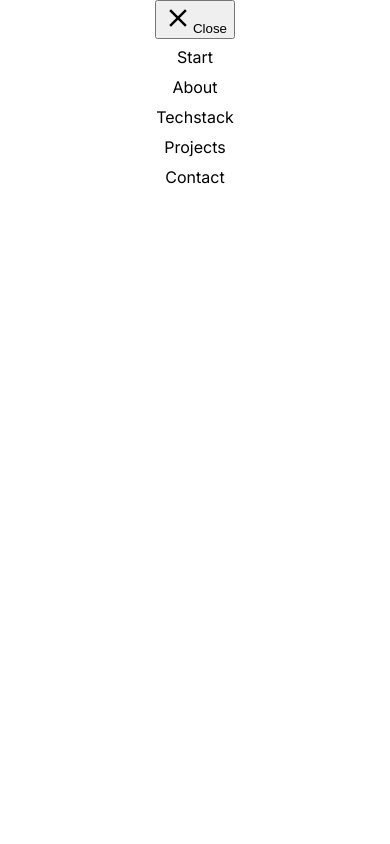
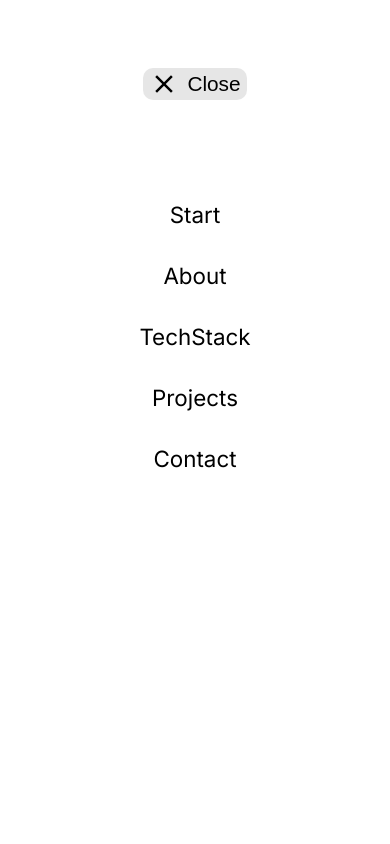
Before and after one commit to Reonharudo/dev-portfolio, a Next.js app: page / in a window 390 px wide. Both pictures are taken after a click on the picture 343 px from the left and 47 px from the top of the page. Shown: the top 844 px of the page. Built offline with nearby package versions, Linux system fonts and the light colour scheme.

Commit message:
Impl animation to mobile navigation bar

```diff
--- a/src/app/globals.css
+++ b/src/app/globals.css
@@ -7,6 +7,7 @@ body {
     --font-color: #000000;
     --main-background: #ffffff;
     --background-1: #e6e6e6;
+    --background-1-hover: #d8d8d8;
 }
 
 html {
--- a/src/components/ResponsiveNavigationBar/MobileNavigationBar/MobileNavigationBar.module.css
+++ b/src/components/ResponsiveNavigationBar/MobileNavigationBar/MobileNavigationBar.module.css
@@ -1,13 +1,94 @@
+/* Structure */
 .navigation_container {
     background-color: var(--main-background);
     position: fixed;
     inset: 0; /* shorthand for top right left bottom */
+
+    display: flex;
+    flex-direction: column;
+    justify-content: center;
+    align-items: center;
+    animation-name: slide_from_top;
+    animation-duration: 1s;
 }
 
-.content {
+@keyframes slide_from_top {
+    from {
+        height: 0vh;
+    }
+    to {
+        height: 100vh;
+    }
+}
+
+.link_content {
     display: flex;
     flex-direction: column;
+    gap: 2rem;
+
+    margin-top: 1rem;
+    height: 100%;
+    align-items: center;
+    margin-top: 12vh;
+
+    visibility: hidden; /* Initially hidden */
+    animation-name: slide_from_top_delayed; /* Use a different animation name for delayed animation */
+    animation-duration: 0.6s;
+    animation-delay: 0.6s;
+    animation-fill-mode: forwards; /* Retain the final state of the animation */
+}
+
+@keyframes slide_from_top_delayed {
+    from {
+        opacity: 0; /* Initially hidden */
+    }
+    to {
+        opacity: 1;
+        visibility: visible; /* Make it visible when the animation is complete */
+        transition-timing-function: ease-in; /* Add easing function */
+    }
+}
+
+/*
+    Close Btn
+*/
+.btn_container {
+    display: flex;
+    justify-content: center;
+    margin-top: 8vh;
+}
+.close_btn {
+    outline: none;
+    border: none;
+    border-radius: 10px;
+    background-color: var(--background-1);
+    display: flex;
+    flex-direction: row;
+    align-items: center;
     gap: 0.5rem;
 
-    align-items: center;
+    font-size: 1.3rem;
+
+    justify-self: flex-end;
 }
+
+.close_btn:hover,
+.close_btn:active {
+    background-color: var(--background-1-hover);
+}
+
+/*
+    Link
+*/
+.link {
+    color: var(--font-color);
+    text-decoration: none;
+    border-bottom: 0.13rem solid transparent;
+    scroll-behavior: smooth;
+
+    font-size: 1.4rem;
+}
+
+.link:hover {
+    border-bottom: 0.13rem solid black;
+}
--- a/src/components/ResponsiveNavigationBar/MobileNavigationBar/MobileNavigationBar.tsx
+++ b/src/components/ResponsiveNavigationBar/MobileNavigationBar/MobileNavigationBar.tsx
@@ -16,15 +16,13 @@ export function MobileNavigationBar() {
             {isMenuOpen &&
                 createPortal(
                     <div className={styles.navigation_container}>
-                        <div className={styles.content}>
-                            <div>
+                        <div className={styles.btn_container}>
                             <button
+                                className={styles.close_btn}
                                 onClick={() => setIsMenuOpen(!isMenuOpen)}
                             >
                                 <Image
-                                        onClick={() =>
-                                            setIsMenuOpen(!isMenuOpen)
-                                        }
+                                    onClick={() => setIsMenuOpen(!isMenuOpen)}
                                     src={"/close_icon.svg"}
                                     alt={"Close"}
                                     width={30}
@@ -33,18 +31,25 @@ export function MobileNavigationBar() {
                                 Close
                             </button>
                         </div>
+                        <div className={styles.link_content}>
+                            <a href={"#start"} className={styles.link}>
+                                Start
+                            </a>
+                            <a href={"#about"} className={styles.link}>
+                                About
+                            </a>
 
-                            <NavigationItem url={"#start"} text={"Start"} />
-                            <NavigationItem url={"#about"} text={"About"} />
-                            <NavigationItem
-                                url={"#techstack"}
-                                text={"Techstack"}
-                            />
-                            <NavigationItem
-                                url={"#projects"}
-                                text={"Projects"}
-                            />
-                            <NavigationItem url={"#contact"} text={"Contact"} />
+                            <a href={"#techstack"} className={styles.link}>
+                                TechStack
+                            </a>
+
+                            <a href={"#projects"} className={styles.link}>
+                                Projects
+                            </a>
+
+                            <a href={"#contact"} className={styles.link}>
+                                Contact
+                            </a>
                         </div>
                     </div>,
                     document.body
```
Lines whose indentation alone changed are shown as unchanged.
